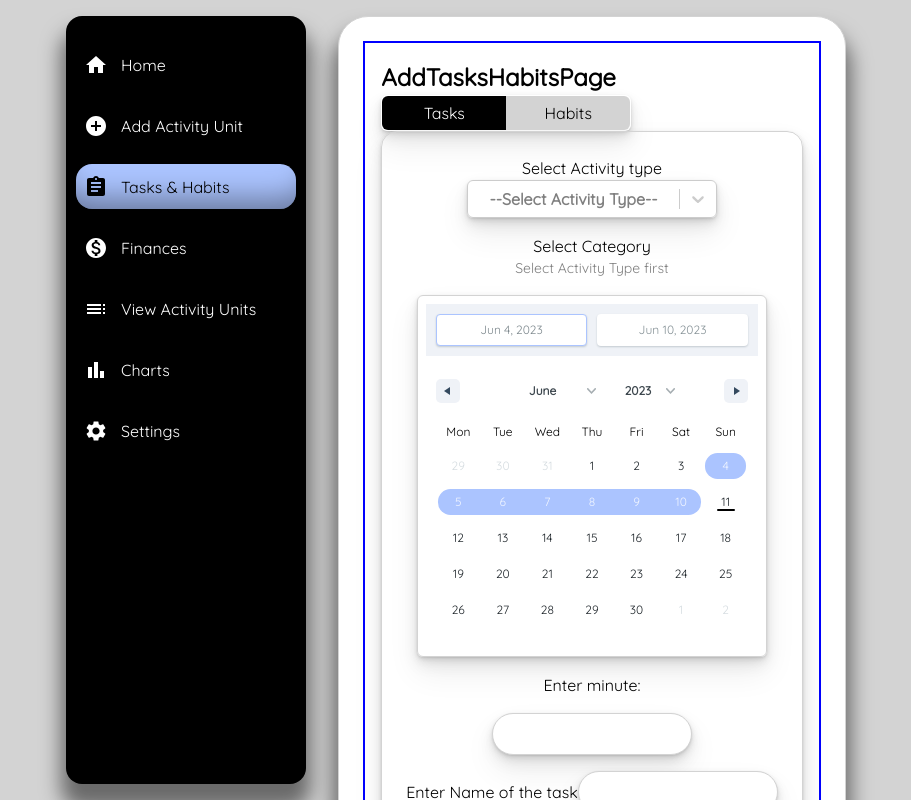
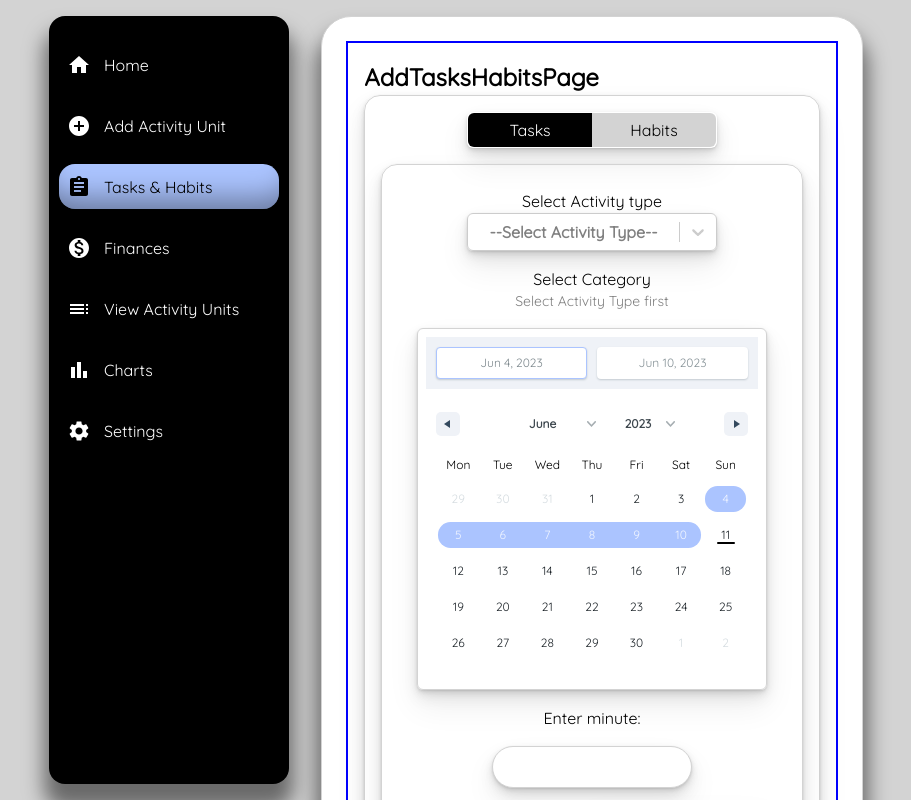
Before and after one commit to berkaysson/lifemap, a React (Create React App) app: page /tasks-habits in a window 1280 px wide. Shown: the top 800 px of the page, without its empty margins (184-1095 px from the left). Built offline with nearby package versions, Linux system fonts and the light colour scheme.

Commit message:
Implement CardWrapper

```diff
--- a/src/Components/Categories/CategoriesForm.js
+++ b/src/Components/Categories/CategoriesForm.js
@@ -7,6 +7,7 @@ import CategorySubCategorySelect from "./CategorySubCategorySelect.js";
 import FormWrapper from "../Wrappers/Styled-Wrappers/FormWrapper";
 import { StyledSelect } from "../Wrappers/Styled-Elements/StyledSelect";
 import StyledInput from "../Wrappers/Styled-Elements/StyledInput";
+import { CardWrapper } from "../Wrappers/Styled-Wrappers/CardWrapper";
 
 const CategoryUpdateFormWrapper = styled.div`
   display: flex;
@@ -15,11 +16,8 @@ const CategoryUpdateFormWrapper = styled.div`
   align-items: center;
   gap: ${({ theme }) => theme.sizes.medium};
   padding: ${({ theme }) => theme.sizes.large};
-  border: 1px solid ${({ theme }) => theme.colors.alternative};
-  border-radius:${({ theme }) => theme.radius.medium};
-  box-shadow: ${({ theme }) => theme.boxShadows.smallCardShadow};
 
-  & >label {
+  & > label {
     display: flex;
     flex-direction: column;
     align-items: center;
@@ -33,12 +31,9 @@ const DeleteCategoryFormWrapper = styled.div`
   flex-direction: column;
   justify-content: flex-start;
   align-items: center;
-  border: 1px solid ${({ theme }) => theme.colors.alternative};
-  border-radius:${({ theme }) => theme.radius.medium};
-  box-shadow: ${({ theme }) => theme.boxShadows.smallCardShadow};
   gap: ${({ theme }) => theme.sizes.medium};
   padding: ${({ theme }) => theme.sizes.large};
-`
+`;
 
 const CategoriesForm = ({
   onUpdateCategory,
@@ -121,20 +116,27 @@ const CategoriesForm = ({
         return (
           <>
             <FormWrapper onSubmit={submitHandler}>
-              <label>Select the type of Activity you want to add
+              <label>
+                Select the type of Activity you want to add
                 <StyledSelect
                   value={selectedCategory}
                   options={categoryOptions}
                   onChange={categorySelectHandler}
                   placeholder="--Select a category--"
-              /></label>
-              <StyledInput type="text" name="subCategoryInput" placeholder="Enter the name of the category" />
+                />
+              </label>
+              <StyledInput
+                type="text"
+                name="subCategoryInput"
+                placeholder="Enter the name of the category"
+              />
               <Button text={"Submit"} type={"submit"} />
             </FormWrapper>
           </>
         );
       case "delete":
         return (
+          <CardWrapper>
             <DeleteCategoryFormWrapper>
               <form>
                 <CategorySubCategorySelect
@@ -148,6 +150,7 @@ const CategoriesForm = ({
                 onClick={deleteSubCategory}
               />
             </DeleteCategoryFormWrapper>
+          </CardWrapper>
         );
       default:
         return null;
@@ -155,17 +158,21 @@ const CategoriesForm = ({
   };
 
   return (
+    <CardWrapper>
       <CategoryUpdateFormWrapper>
-      <label>Do you want to Add or Delete a Category
+        <label>
+          Do you want to Add or Delete a Category
           <ToggleButton
             onClick={formModeChangeHandler}
             options={[
               { label: "Add", value: "update" },
               { label: "Delete", value: "delete" },
             ]}
-      /></label>
+          />
+        </label>
         {getFormContent()}
       </CategoryUpdateFormWrapper>
+    </CardWrapper>
   );
 };
 
--- a/src/Components/Contents/ParagraphContent.js
+++ b/src/Components/Contents/ParagraphContent.js
@@ -1,17 +1,17 @@
 import styled from "styled-components";
+import { CardWrapper } from "../Wrappers/Styled-Wrappers/CardWrapper";
 
 const Wrapper = styled.div`
-  border: 1px solid ${({theme})=> theme.colors.alternative};
-  padding: ${({theme})=> theme.sizes.medium};
-  border-radius: ${({theme})=> theme.radius.medium};
-  box-shadow: ${({theme})=> theme.boxShadows.smallCardShadow};
+  padding: ${({ theme }) => theme.sizes.medium};
 `;
 
 const ParagraphContent = ({ children }) => {
   return (
-    <Wrapper>
-      <p>{children}</p>
-    </Wrapper>
+    <CardWrapper>
+      <Wrapper>
+        <p>{children}</p>
+      </Wrapper>
+    </CardWrapper>
   );
 };
 
--- a/src/Components/DataViewer/DataViewer.js
+++ b/src/Components/DataViewer/DataViewer.js
@@ -1,3 +1,4 @@
+import { CardWrapper } from "../Wrappers/Styled-Wrappers/CardWrapper";
 import TableWrapper from "../Wrappers/Styled-Wrappers/TableWrapper";
 
 import styled from "styled-components";
@@ -9,9 +10,6 @@ const DataViewerWrapper = styled.div`
   align-items: center;
   gap: ${({ theme }) => theme.sizes.medium};
   padding: ${({ theme }) => theme.sizes.large};
-  border: 1px solid ${({ theme }) => theme.colors.alternative};
-  border-radius:${({ theme }) => theme.radius.medium};
-  box-shadow: ${({ theme }) => theme.boxShadows.smallCardShadow};
 `;
 
 const TablesWrapper = styled.div`
@@ -34,6 +32,7 @@ const DataViewer = ({ selectedDateDataUnit, activityCategories }) => {
   }));
 
   return (
+    <CardWrapper>
       <DataViewerWrapper>
         <h3>{selectedDateDataUnit.date}</h3>
         <TablesWrapper>
@@ -42,6 +41,7 @@ const DataViewer = ({ selectedDateDataUnit, activityCategories }) => {
           ))}
         </TablesWrapper>
       </DataViewerWrapper>
+    </CardWrapper>
   );
 };
 
--- a/src/Components/Tasks&Habits/TasksHabits.js
+++ b/src/Components/Tasks&Habits/TasksHabits.js
@@ -1,7 +1,20 @@
 import { useState } from "react";
+import styled from "styled-components";
+
 import ToggleButton from "../Wrappers/Styled-Elements/ToggleButton";
 import TasksForm from "./Tasks/TasksForm";
 import HabitsForm from "./Habits/HabitsForm";
+import { CardWrapper } from "../Wrappers/Styled-Wrappers/CardWrapper";
+
+const Wrapper = styled.div`
+  width: 100%;
+  display: flex;
+  flex-direction: column;
+  justify-content: center;
+  align-items: center;
+  padding: ${({theme})=>theme.sizes.medium};
+  gap: ${({theme})=>theme.sizes.medium};
+`
 
 const TasksHabitsWrapper = ({
   activityCategories,
@@ -15,7 +28,8 @@ const TasksHabitsWrapper = ({
   };
 
   return (
-    <div>
+    <CardWrapper>
+      <Wrapper>
         <ToggleButton
           onClick={toggleTasksHabitsHandler}
           options={[
@@ -34,7 +48,8 @@ const TasksHabitsWrapper = ({
             onAddHabitUnit={onAddHabitUnit}
           />
         )}
-    </div>
+      </Wrapper>
+    </CardWrapper>
   );
 };
 
--- a/src/Components/Tasks&Habits/TasksHabitsList.js
+++ b/src/Components/Tasks&Habits/TasksHabitsList.js
@@ -2,15 +2,16 @@ import React from "react";
 
 import TaskItem from "./Tasks/TaskItem";
 import HabitItem from "./Habits/HabitItem";
+import { CardWrapper } from "../Wrappers/Styled-Wrappers/CardWrapper";
 
 const TasksHabitsList = ({
   taskDataUnits,
   habitDataUnits,
   onDeleteTaskDataUnit,
-  onDeleteHabitDataUnit
+  onDeleteHabitDataUnit,
 }) => {
   return (
-    <div>
+    <CardWrapper>
       <h3>Tasks</h3>
       {taskDataUnits.length > 0 ? (
         <ul>
@@ -40,7 +41,7 @@ const TasksHabitsList = ({
       ) : (
         <p>No habits found.</p>
       )}
-    </div>
+    </CardWrapper>
   );
 };
 
--- a/src/Components/Wrappers/Styled-Wrappers/FormWrapper.js
+++ b/src/Components/Wrappers/Styled-Wrappers/FormWrapper.js
@@ -1,4 +1,6 @@
 import styled from "styled-components";
+
+import {CardWrapper} from "./CardWrapper.js"
 
 const StyledFormWrapper = styled.form`
   display: flex;
@@ -7,21 +9,21 @@ const StyledFormWrapper = styled.form`
   align-items: center;
   gap: ${({ theme }) => theme.sizes.medium};
   padding: ${({ theme }) => theme.sizes.large};
-  border: 1px solid ${({ theme }) => theme.colors.alternative};
-  border-radius:${({ theme }) => theme.radius.medium};
-  box-shadow: ${({ theme }) => theme.boxShadows.smallCardShadow};
   text-align: center;
 `
 
-const FormWrapper = ({ onSubmit, children }) => {
+const FormWrapper = ({ onSubmit, children, disableBoxShadow=false }) => {
   const submitHandler = (event) => {
     event.preventDefault();
     onSubmit(event);
   }
 
-  return(<StyledFormWrapper onSubmit={submitHandler} id="form">
+  return(
+  <CardWrapper disableBoxShadow={disableBoxShadow}>
+  <StyledFormWrapper disableBoxShadow={disableBoxShadow} onSubmit={submitHandler} id="form">
     {children}
-  </StyledFormWrapper>)
+  </StyledFormWrapper>
+  </CardWrapper>)
 };
 
 export default FormWrapper;
```
Lines whose indentation alone changed are shown as unchanged.
